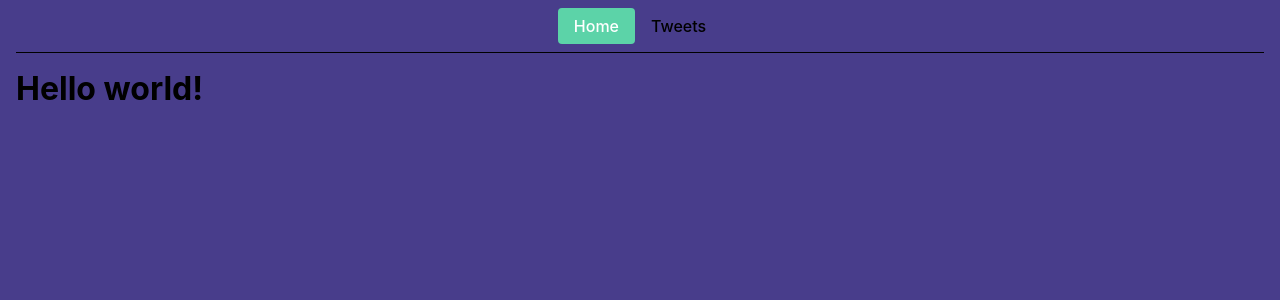
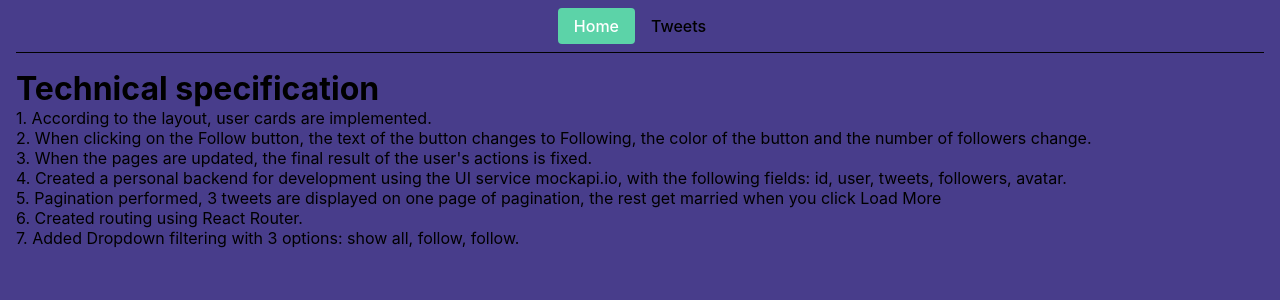
Before and after one commit to IhorDiu/test-task-tweet-cards, a React (Create React App) app: page / in a window 1280 px wide. Shown: the top 300 px of the page. Built offline with nearby package versions, Linux system fonts and the light colour scheme.

Commit message:
Add Technical specification

```diff
--- a/src/components/UsersList/UsersList.jsx
+++ b/src/components/UsersList/UsersList.jsx
@@ -81,7 +81,7 @@ const UsersList = () => {
     setStatusFilter(filter);
   };
 
-  console.log('statusFilter', statusFilter);
+
 
   const getVisibleTasks = () => {
     const followingsId = followersList.map(({ id }) => id);
--- a/src/pages/Home.jsx
+++ b/src/pages/Home.jsx
@@ -1,11 +1,28 @@
-
-
 const Home = () => {
-
   return (
     <main>
-      <h1>Hello world!</h1>
+      <h1>Technical specification</h1>
 
+      <p>
+        1. According to the layout, user cards are implemented.
+        <br />
+        2. When clicking on the Follow button, the text of the button changes to
+        Following, the color of the button and the number of followers change.
+        <br />
+        3. When the pages are updated, the final result of the user's actions is
+        fixed.
+        <br />
+        4. Created a personal backend for development using the UI service
+        mockapi.io, with the following fields: id, user, tweets, followers,
+        avatar.
+        <br />
+        5. Pagination performed, 3 tweets are displayed on one page of
+        pagination, the rest get married when you click Load More
+        <br />
+        6. Created routing using React Router.
+        <br />
+        7. Added Dropdown filtering with 3 options: show all, follow, follow.
+      </p>
     </main>
   );
 };
```
Also changed, not shown: 1 other file (tests, documents, lock files or other folders).
